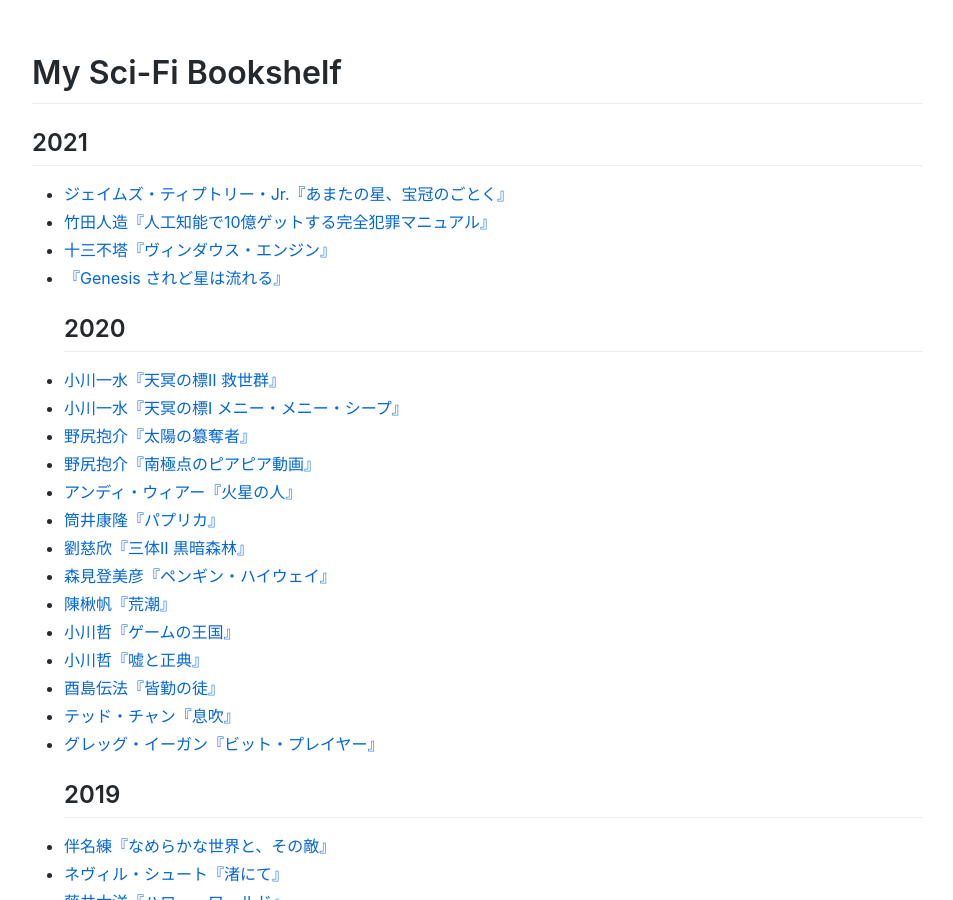
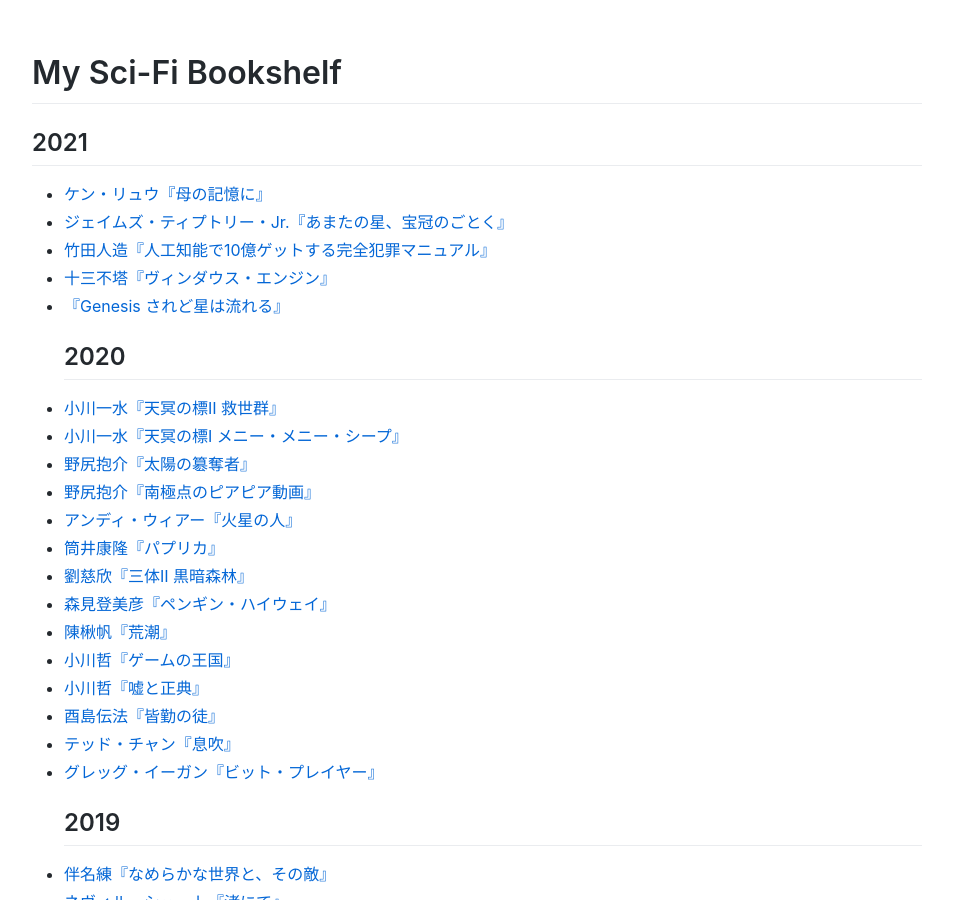
Before and after one commit to sankichi92/sankichi.net, a Jekyll site: the page built from sci-fi.md, in a window 1280 px wide and 900 px high. Shown: the whole window, without its empty margins (163-1116 px from the left). Built offline with Jekyll 4.4.1, drawn with Linux system fonts in a browser that asks for light colours; our own code applies the rules of GitHub Pages for plain Markdown files.

Commit message:
ケン・リュウ『母の記憶に』

```diff
--- a/_data/sci-fi-novels.yml
+++ b/_data/sci-fi-novels.yml
@@ -1,3 +1,8 @@
+- title: 母の記憶に
+  author: ケン・リュウ
+  asin: B0727N926N
+  date: 2021-03-16
+
 - title: あまたの星、宝冠のごとく
   author: ジェイムズ・ティプトリー・Jr.
   asin: B01CJJ7C9Q
```
